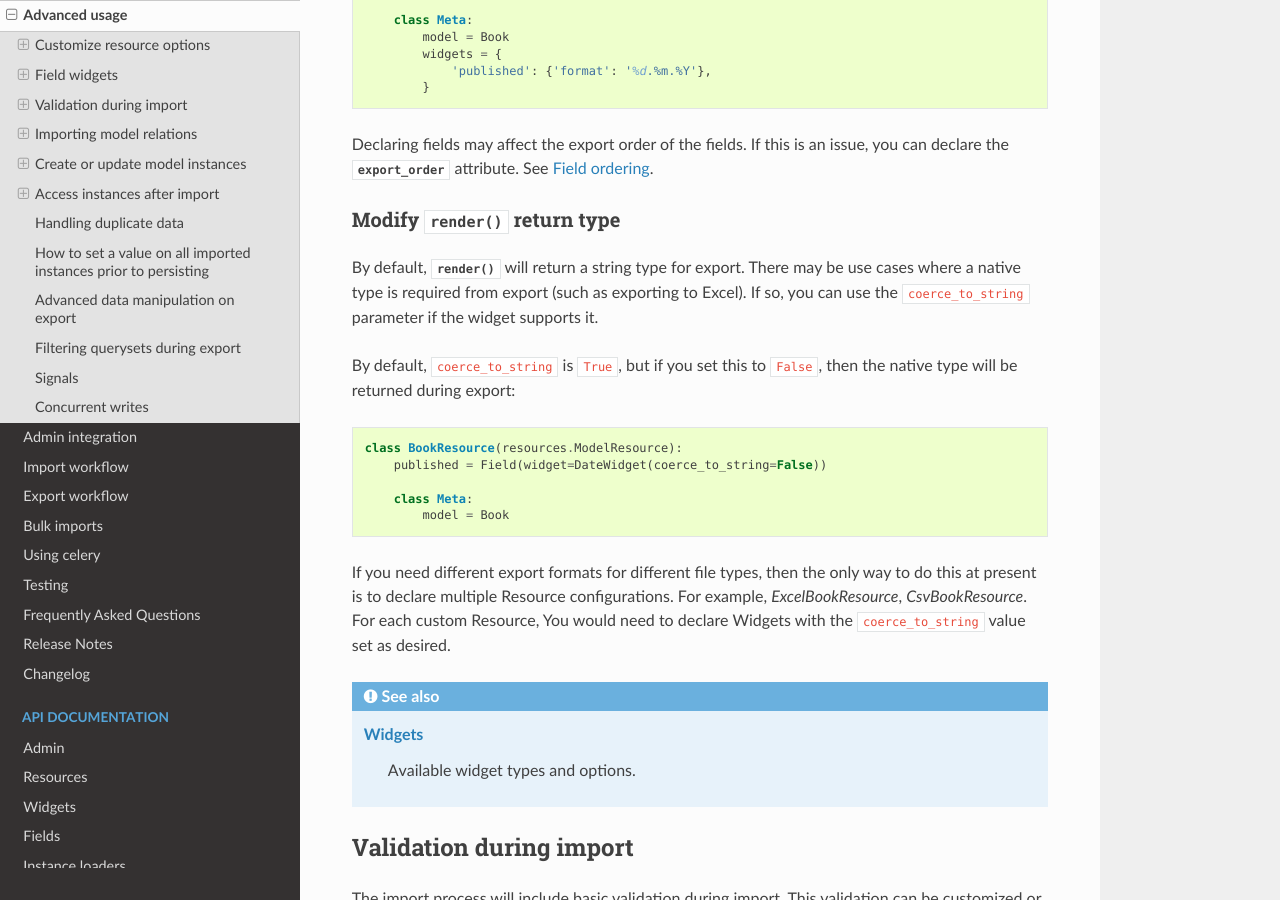
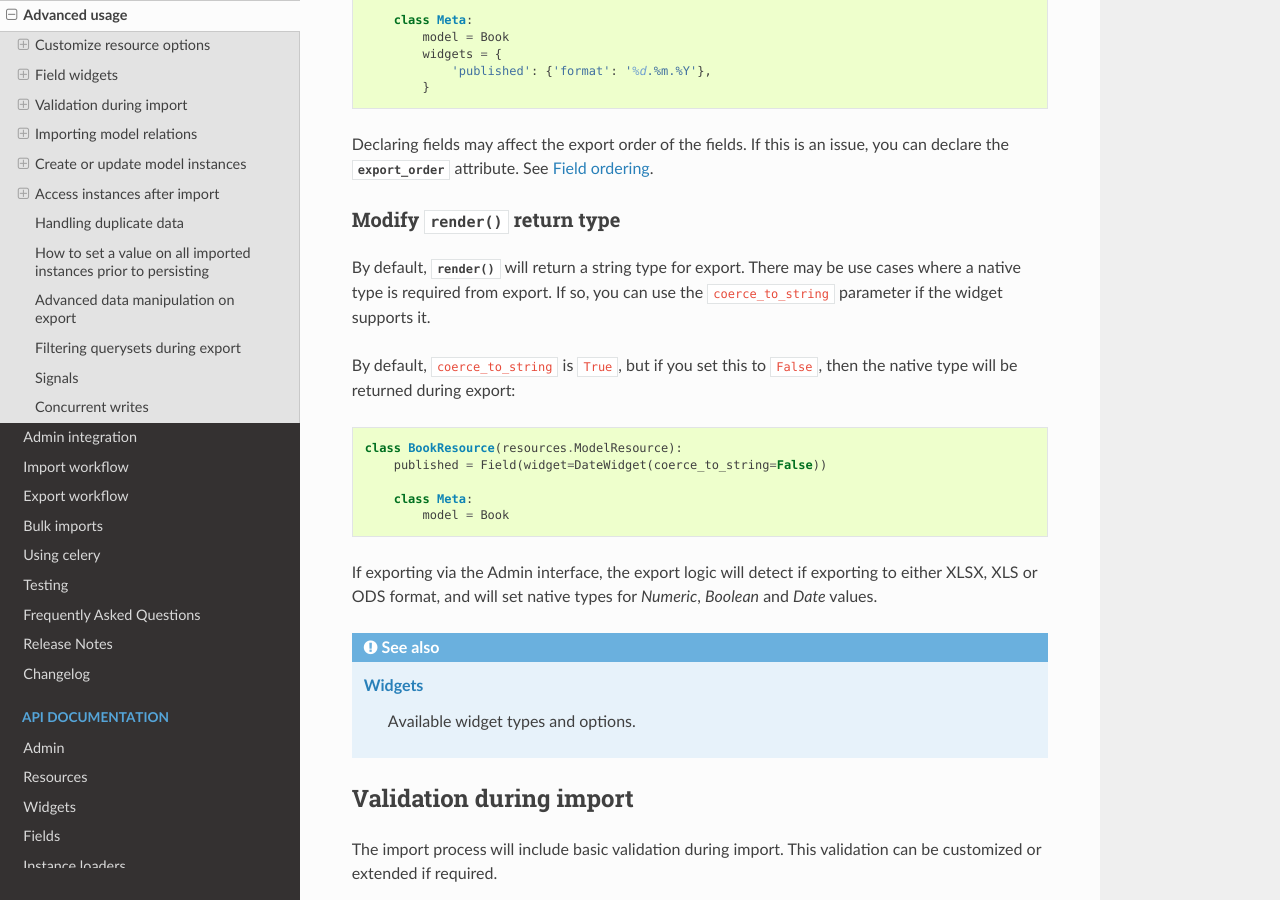
Before and after one commit to django-import-export/django-import-export, a Sphinx documentation site: the page built from docs/advanced_usage.rst, in a window 1280 px wide and 900 px high, scrolled down 4214 px. Built offline with Sphinx 7.4.7 and the Read the Docs theme 2.0.0, drawn with Linux system fonts in a browser that asks for light colours; pages that are not in the unit, such as notebooks, are missing from menus; the version number could not be read and is left out.

```diff
--- a/docs/advanced_usage.rst
+++ b/docs/advanced_usage.rst
@@ -197,8 +197,7 @@ Modify :meth:`.render` return type
 ----------------------------------
 
 By default, :meth:`.render` will return a string type for export.  There may be use cases where a native type is
-required from export (such as exporting to Excel).  If so, you can use the ``coerce_to_string`` parameter if the
-widget supports it.
+required from export.  If so, you can use the ``coerce_to_string`` parameter if the widget supports it.
 
 By default, ``coerce_to_string`` is ``True``, but if you set this to ``False``, then the native type will be returned
 during export::
@@ -209,9 +208,8 @@ during export::
         class Meta:
             model = Book
 
-If you need different export formats for different file types, then the only way to do this at present is to declare
-multiple Resource configurations.  For example, *ExcelBookResource*, *CsvBookResource*.  For each custom Resource,
-You would need to declare Widgets with the ``coerce_to_string`` value set as desired.
+If exporting via the Admin interface, the export logic will detect if exporting to either XLSX, XLS or ODS format,
+and will set native types for *Numeric*, *Boolean* and *Date* values.
 
 .. seealso::
 
```
Also changed, not shown: 2 other files.
